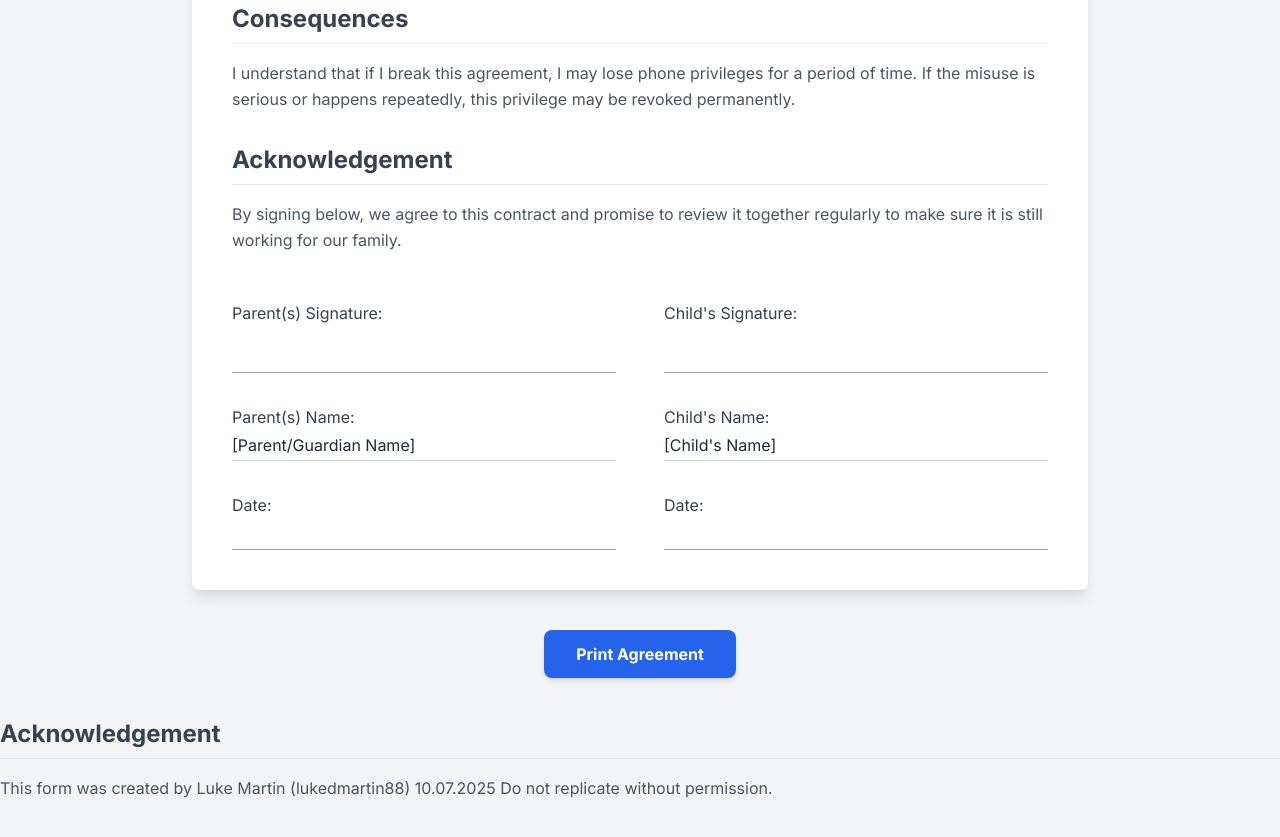
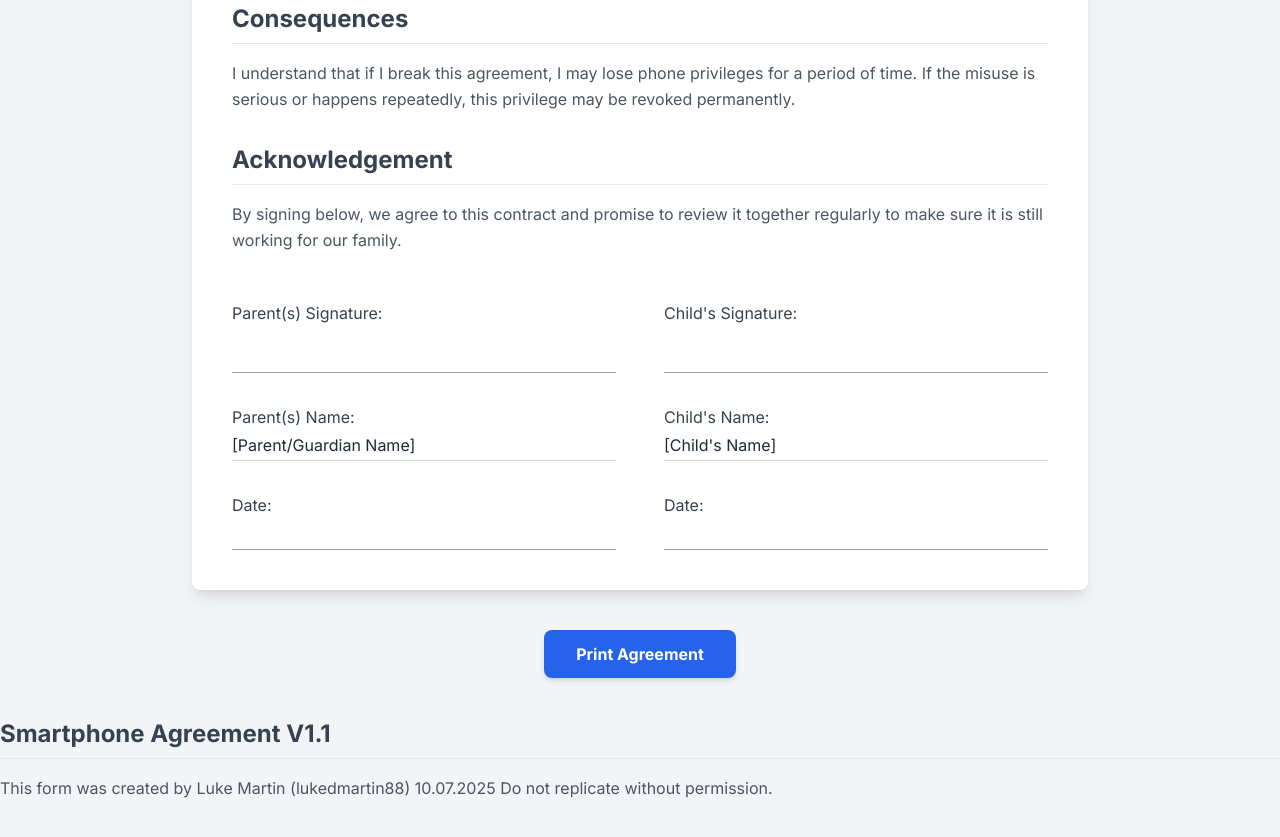
Before and after one commit to lukedmartin88/Smartphone, a plain HTML site: page index.html in a window 1280 px wide. Shown: the part 2483-3320 px from the top of the page. Drawn offline with nearby package versions, Linux system fonts and the light colour scheme.

Commit message:
Update index.html

```diff
--- a/index.html
+++ b/index.html
@@ -280,7 +280,7 @@
         });
     </script>
     <section class="mb-12">
-            <h2 class="text-2xl font-bold text-gray-700 border-b pb-2 mb-4">Acknowledgement</h2>
+            <h2 class="text-2xl font-bold text-gray-700 border-b pb-2 mb-4">Smartphone Agreement V1.1</h2>
             <p class="text-gray-600 leading-relaxed">
                 This form was created by Luke Martin (lukedmartin88) 10.07.2025 Do not replicate without permission.
             </p>
```
